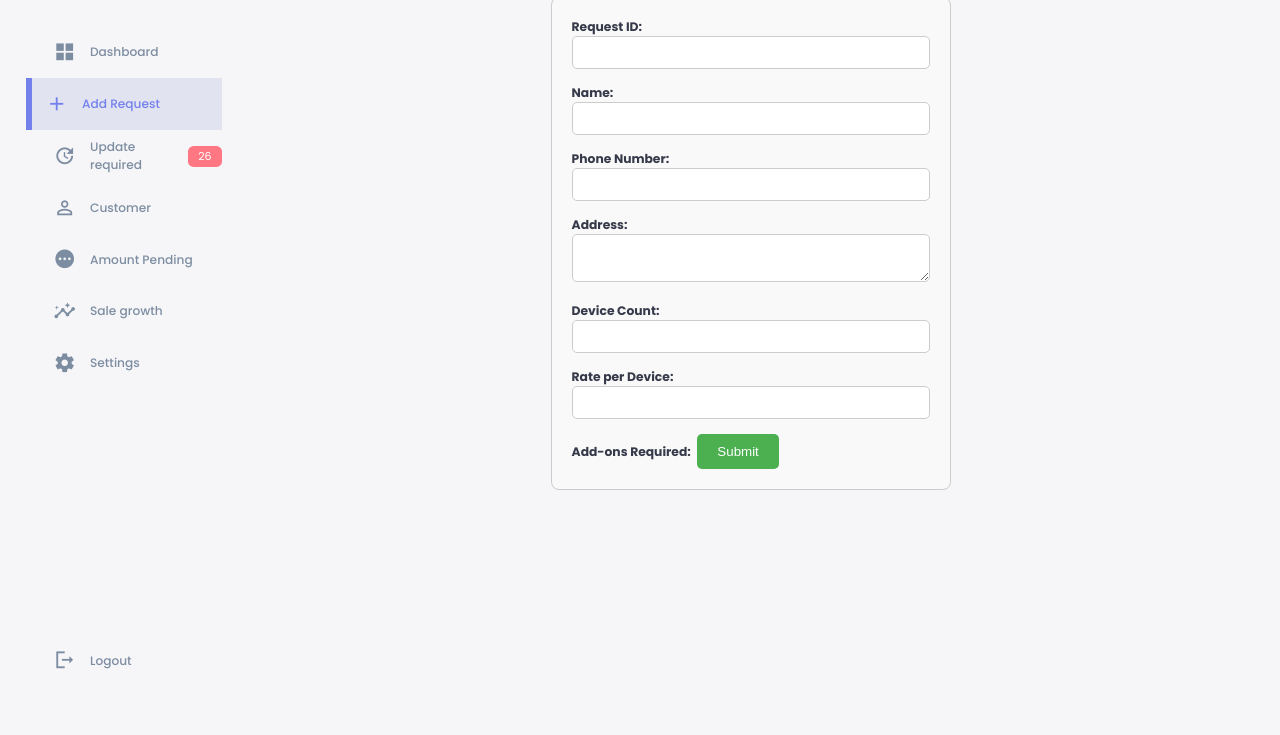
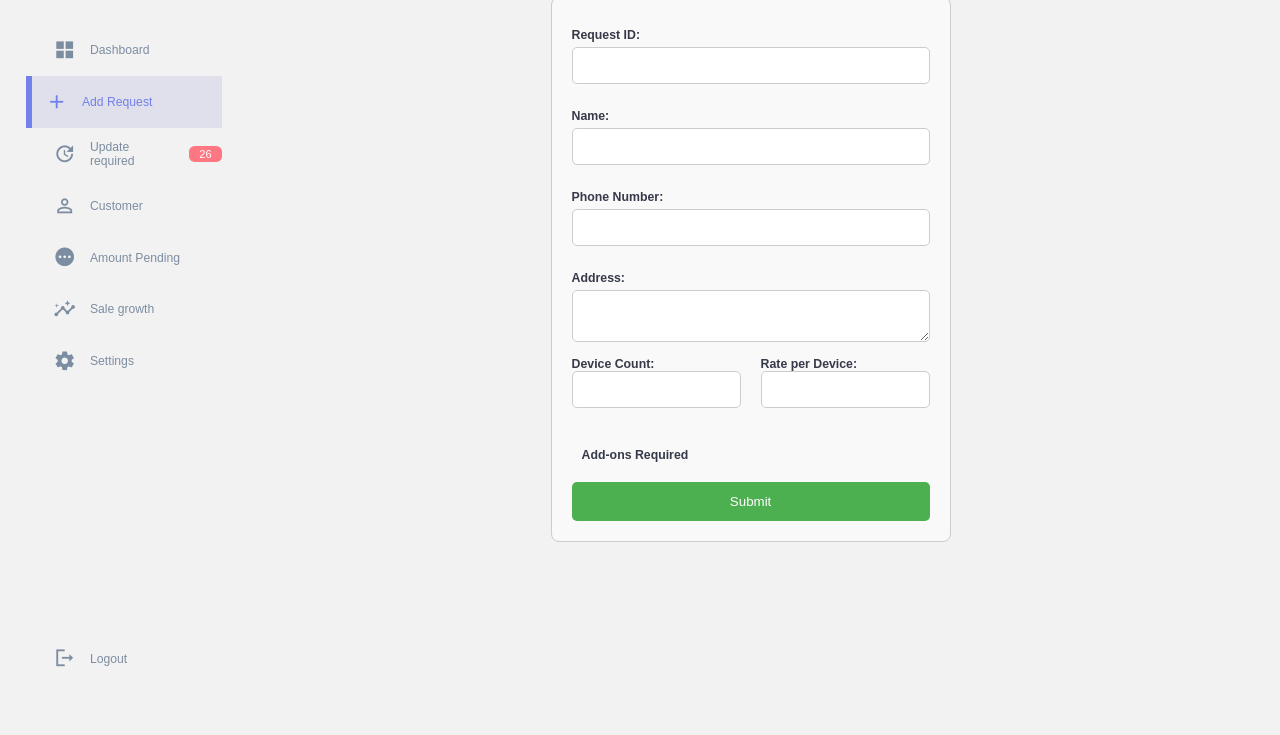
Before and after one commit to jouharkabeer/vst, a plain HTML site: page Sales/saless.html in a window 1280 px wide. Shown: the part 65-800 px from the top of the page. Drawn offline with Linux system fonts and the light colour scheme.

Commit message:
secomd commit

```diff
--- a/Sales/saless.html
+++ b/Sales/saless.html
@@ -10,6 +10,101 @@
          <!-- MATERIAL CDN -->
          <link href="https://fonts.googleapis.com/icon?family=Material+Icons+Sharp"
          rel="stylesheet">
+
+
+        <style>
+        /* Your CSS styles here */
+
+            body {
+                font-family: Arial, sans-serif;
+                background-color: #f2f2f2;
+                margin: 0;
+                padding: 0;
+                display: flex;
+                justify-content: center;
+                align-items: center;
+                height: 100vh;
+            }
+
+            /* .container {
+                background-color: #ffffff;
+                padding: 20px;
+                border-radius: 10px;
+                box-shadow: 0px 0px 10px 0px rgba(0, 0, 0, 0.1);
+                width: 100%;
+                max-width: 400px;
+            } */
+
+            form {
+                display: flex;
+                flex-direction: column;
+            }
+
+            .form-group {
+                display: flex;
+                justify-content: space-between;
+                margin-bottom: 15px;
+            }
+
+            .input-group {
+                width: calc(50% - 10px);
+            }
+
+            label {
+                font-weight: bold;
+                margin-top: 10px;
+            }
+
+            input[type="text"],
+            input[type="tel"],
+            input[type="number"],
+            textarea {
+                padding: 10px;
+                margin-bottom: 15px;
+                border: 1px solid #ccc;
+                border-radius: 5px;
+                box-sizing: border-box;
+                width: 100%;
+            }
+
+            .checkbox-container {
+                display: flex;
+                align-items: center;
+                margin-bottom: 15px;
+            }
+
+            .checkbox-group {
+                display: flex;
+                justify-content: space-between;
+                margin-top: 10px;
+                display: none;
+            }
+
+            .checkbox-group label,
+            .checkbox-group input {
+                width: calc(50% - 10px);
+                display: inline-block;
+                margin-bottom: 10px;
+            }
+
+            input[type="submit"] {
+                background-color: #4caf50;
+                color: white;
+                padding: 12px;
+                border: none;
+                border-radius: 5px;
+                cursor: pointer;
+                transition: background-color 0.3s;
+            }
+
+            input[type="submit"]:hover {
+                background-color: #45a049;
+            }
+
+
+        </style>
+
+
          <!-- STYLESHEET-->
     </head>
     <body>
@@ -74,6 +169,7 @@
             </aside>
             <!--------------------- END OF ASIDE ------------------>
             <main>
+                <div class="recent-updates">
                 <div class="rowr">
                 <h1>Add Request</h1>
                 <div class="right">
@@ -88,39 +184,47 @@
                     </div>
                 </div>
             </div>
-            <div class="recent-updates">
             <form>
                 <label for="reqId">Request ID:</label>
-                    <input type="text" id="reqId" name="reqId" required><br>
+                <input type="text" id="reqId" name="reqId" required>
 
                 <label for="name">Name:</label>
-                    <input type="text" id="name" name="name" required><br>
+                <input type="text" id="name" name="name" required>
 
                 <label for="phoneNumber">Phone Number:</label>
-                    <input type="tel" id="phoneNumber" name="phoneNumber" required><br>
+                <input type="tel" id="phoneNumber" name="phoneNumber" required>
 
                 <label for="address">Address:</label>
-                    <textarea id="address" name="address" required></textarea><br>
+                <textarea id="address" name="address" required></textarea>
 
+                <div class="form-group">
+                    <div class="input-group">
                         <label for="deviceCount">Device Count:</label>
-                    <input type="number" id="deviceCount" name="deviceCount" required><br>
+                        <input type="number" id="deviceCount" name="deviceCount" required>
+                    </div>
+                    <div class="input-group">
+                        <label for="ratePerDevice">Rate per Device:</label>
+                        <input type="number" id="ratePerDevice" name="ratePerDevice" required>
+                    </div>
+                </div>
 
-                    <label for="ratePerDevice">Rate per Device:</label>
-                    <input type="number" id="ratePerDevice" name="ratePerDevice" required><br>
+                <div class="checkbox-container">
+                    <input type="checkbox" id="addOnsRequired" name="addOnsRequired">
+                    <label class="checkbox-label" for="addOnsRequired">Add-ons Required</label>
+                </div>
 
-                    <label for="addOnsRequired">Add-ons Required:</label>
-                    <input type="checkbox" id="addOnsRequired" name="addOnsRequired">
+                <div class="checkbox-group" id="addOnsOptions">
+                    <label for="sosCount">SOS Count:</label>
+                    <input type="number" id="sosCount" name="sosCount">
 
-                    <div id="addOnsOptions" style="display:none;">
-                        <label for="sos">SOS:</label>
-                        <input type="checkbox" id="sos" name="sos"><br>
-
-                        <label for="wire">Wire:</label>
-                        <input type="checkbox" id="wire" name="wire"><br>
+                    <label for="wireLength">Wire Length (meters):</label>
+                    <input type="number" id="wireLength" name="wireLength">
                 </div>
 
                 <input type="submit" value="Submit">
             </form>
+        </div>
+
 
 
 
@@ -129,10 +233,12 @@
 
         </div>
         <script>
+
         document.getElementById("addOnsRequired").addEventListener("change", function() {
         var addOnsOptions = document.getElementById("addOnsOptions");
-                addOnsOptions.style.display = this.checked ? "block" : "none";
+        addOnsOptions.style.display = this.checked ? "flex" : "none";
         });
+
         </script>
         <script src="./orders.js"></script>
         <script src="./index.js"></script>
--- a/form.html
+++ b/form.html
@@ -4,9 +4,9 @@
 <head>
     <meta charset="UTF-8">
     <meta name="viewport" content="width=device-width, initial-scale=1.0">
-    <title>Responsive Form</title>
     <style>
         /* Your CSS styles here */
+
 body {
     font-family: Arial, sans-serif;
     background-color: #f2f2f2;
@@ -32,6 +32,16 @@
     flex-direction: column;
 }
 
+.form-group {
+    display: flex;
+    justify-content: space-between;
+    margin-bottom: 15px;
+}
+
+.input-group {
+    width: calc(50% - 10px);
+}
+
 label {
     font-weight: bold;
     margin-top: 10px;
@@ -55,12 +65,18 @@
     margin-bottom: 15px;
 }
 
-        .checkbox-label {
-            margin-left: 10px;
+.checkbox-group {
+    display: flex;
+    justify-content: space-between;
+    margin-top: 10px;
+    display: none;
 }
 
-        .checkbox-group {
-            margin-top: 10px;
+.checkbox-group label,
+.checkbox-group input {
+    width: calc(50% - 10px);
+    display: inline-block;
+    margin-bottom: 10px;
 }
 
 input[type="submit"] {
@@ -77,19 +93,8 @@
     background-color: #45a049;
 }
 
-        /* Responsive Styles */
-        @media (max-width: 768px) {
-            .container {
-                max-width: 80%;
-            }
-        }
-
-        @media (max-width: 480px) {
-            input[type="submit"] {
-                width: 100%;
-            }
-        }
     </style>
+    <title>Responsive Form</title>
 </head>
 
 <body>
@@ -107,18 +112,23 @@
             <label for="address">Address:</label>
             <textarea id="address" name="address" required></textarea>
 
+            <div class="form-group">
+                <div class="input-group">
                     <label for="deviceCount">Device Count:</label>
                     <input type="number" id="deviceCount" name="deviceCount" required>
-
+                </div>
+                <div class="input-group">
                     <label for="ratePerDevice">Rate per Device:</label>
                     <input type="number" id="ratePerDevice" name="ratePerDevice" required>
+                </div>
+            </div>
 
             <div class="checkbox-container">
                 <input type="checkbox" id="addOnsRequired" name="addOnsRequired">
                 <label class="checkbox-label" for="addOnsRequired">Add-ons Required</label>
             </div>
 
-            <div id="addOnsOptions" class="checkbox-group" style="display: none;">
+            <div class="checkbox-group" id="addOnsOptions">
                 <label for="sosCount">SOS Count:</label>
                 <input type="number" id="sosCount" name="sosCount">
 
@@ -131,12 +141,13 @@
     </div>
 
     <script>
-        // JavaScript to show/hide SOS and Wire options based on Add-ons checkbox
         document.getElementById("addOnsRequired").addEventListener("change", function() {
     var addOnsOptions = document.getElementById("addOnsOptions");
-            addOnsOptions.style.display = this.checked ? "block" : "none";
+    addOnsOptions.style.display = this.checked ? "flex" : "none";
 });
+
     </script>
+    <script src="script.js"></script>
 </body>
 
 </html>
```
Lines whose indentation alone changed are shown as unchanged.
